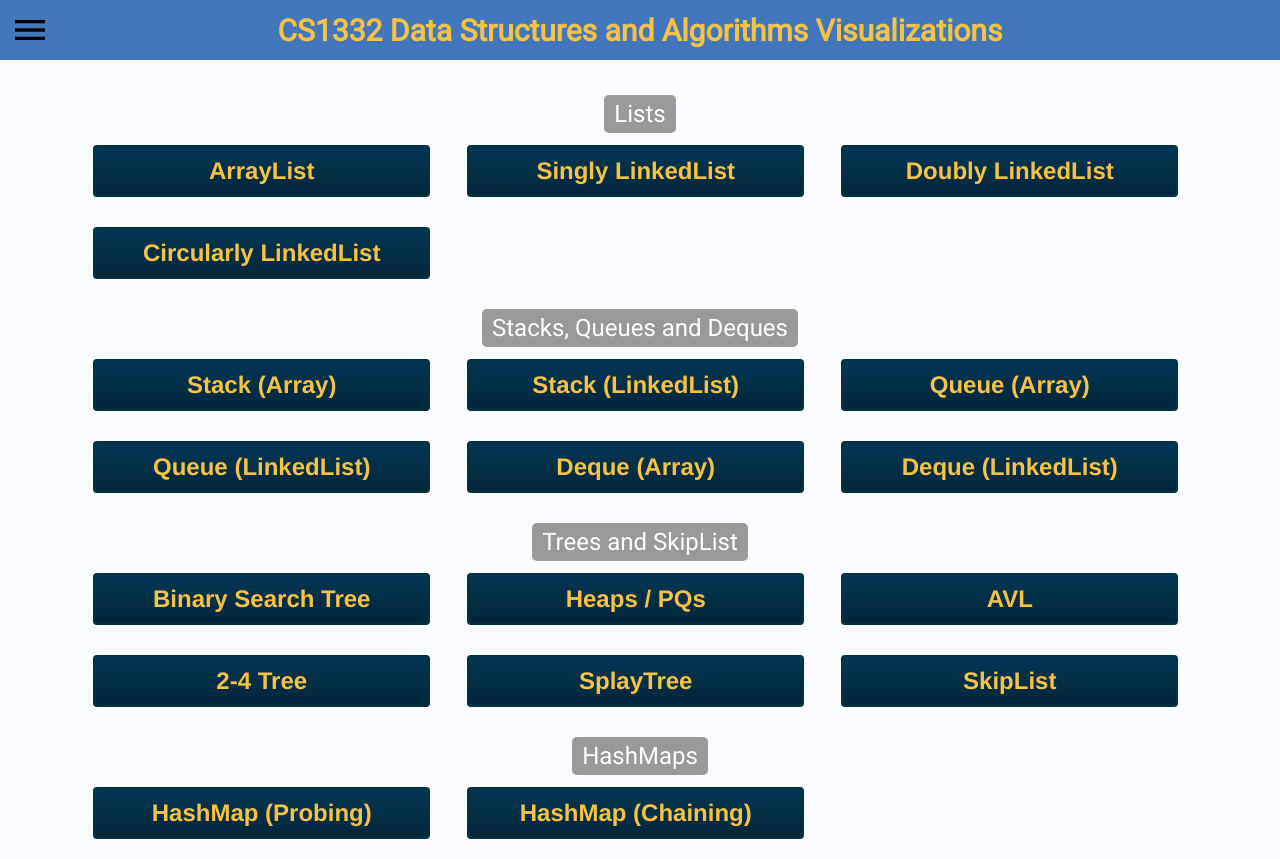
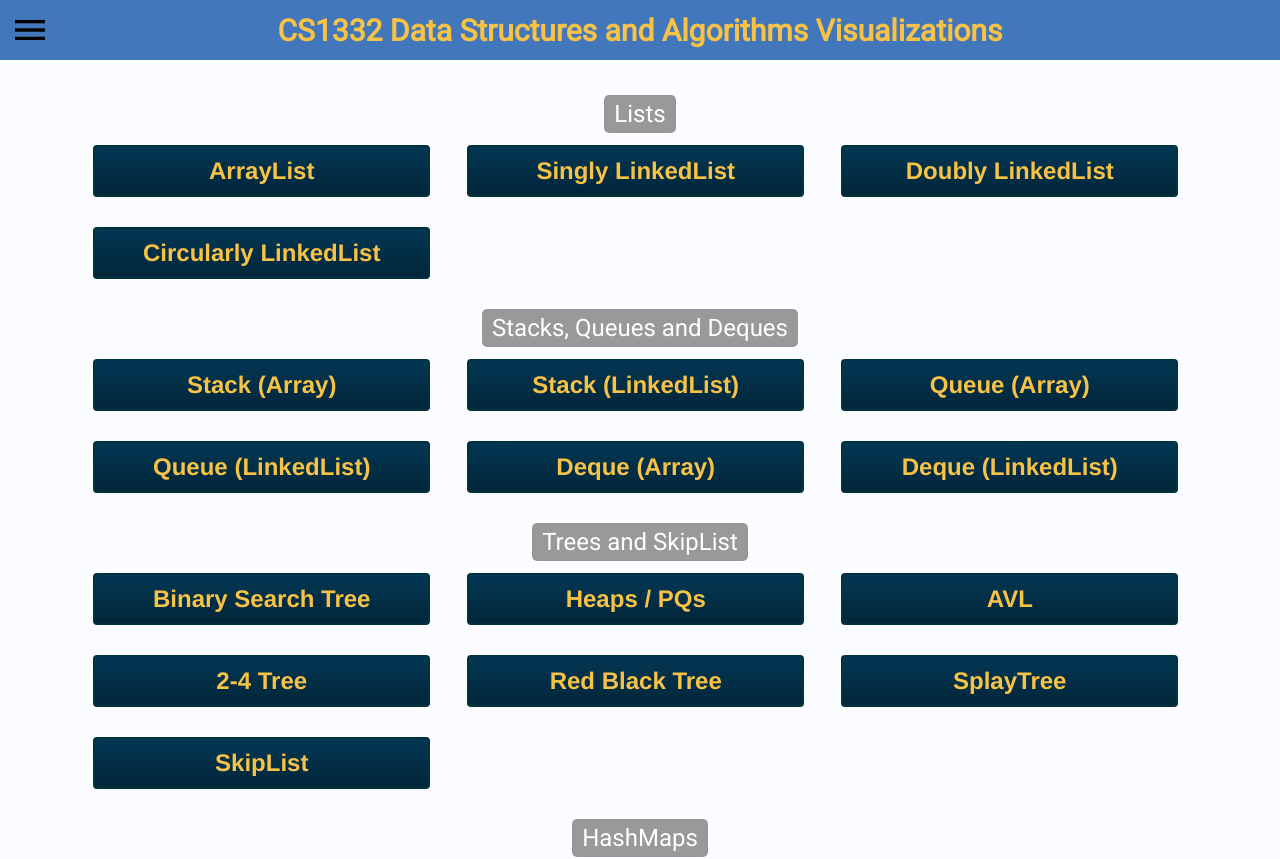
Before and after one commit to RodrigoDLPontes/visualization-tool, a React (Create React App) app: page / in a window 1280 px wide. Shown: the top 859 px of the page. Built offline with nearby package versions, Linux system fonts and the light colour scheme.

Commit message:
All RedBlack to AlgoList.js

```diff
--- a/src/AlgoList.js
+++ b/src/AlgoList.js
@@ -61,6 +61,7 @@ export const algoList = [
 	'Heap',
 	'AVL',
 	'BTree',
+	'RedBlack',
 	'SplayTree',
 	'SkipList',
 	'HashMaps',
```
